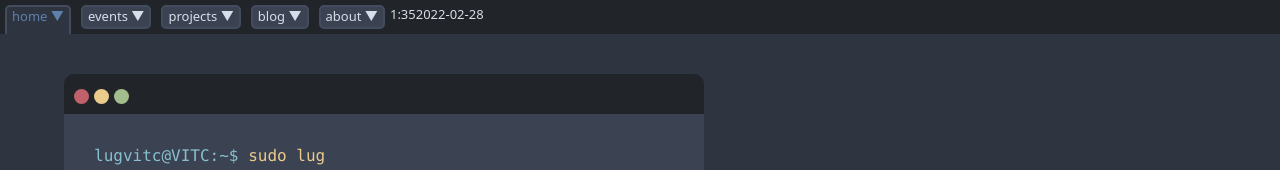
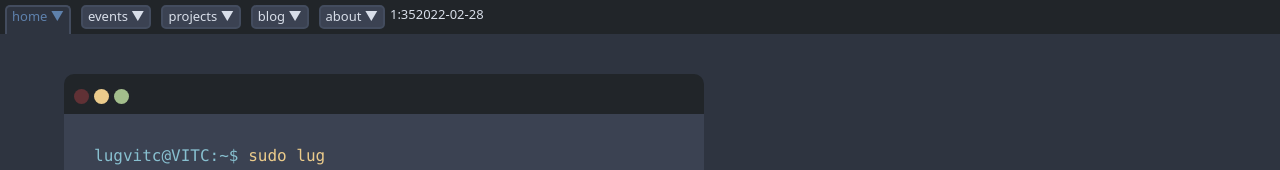
Before and after one commit to lugvitc/lugvitc.github.io, a React (Create React App) app: page / in a window 1280 px wide. In both pictures the pointer is over the element 81 px from the left and 96 px from the top of the page. Shown: the top 170 px of the page. Built offline with nearby package versions, Linux system fonts and the light colour scheme.

Commit message:
terminal titlebar buttons get darker on hovering

```diff
--- a/src/components/terminalWindow.css
+++ b/src/components/terminalWindow.css
@@ -32,6 +32,10 @@
     width: 15px;
 }
 
+.terminal-dot:hover {
+    filter: brightness(50%);
+}
+
 @media (max-width: 900px) {
     .terminal-container {
         width: 96vw;
--- a/src/values/colors.css
+++ b/src/values/colors.css
@@ -1,5 +1,7 @@
 :root {
+
     --header-footer-black: #212529;
+
     /* Polar Night: dark bg colours */
     --nord0: #2E3440;
     --nord1: #3B4252;
@@ -22,5 +24,5 @@
     --nord12: #D08770; /* orange */
     --nord13: #EBCB8B; /* yellow */
     --nord14: #A3BE8C; /* green */
-    --nord15: #B48EAD /* purple */
+    --nord15: #B48EAD; /* purple */
 }
```
